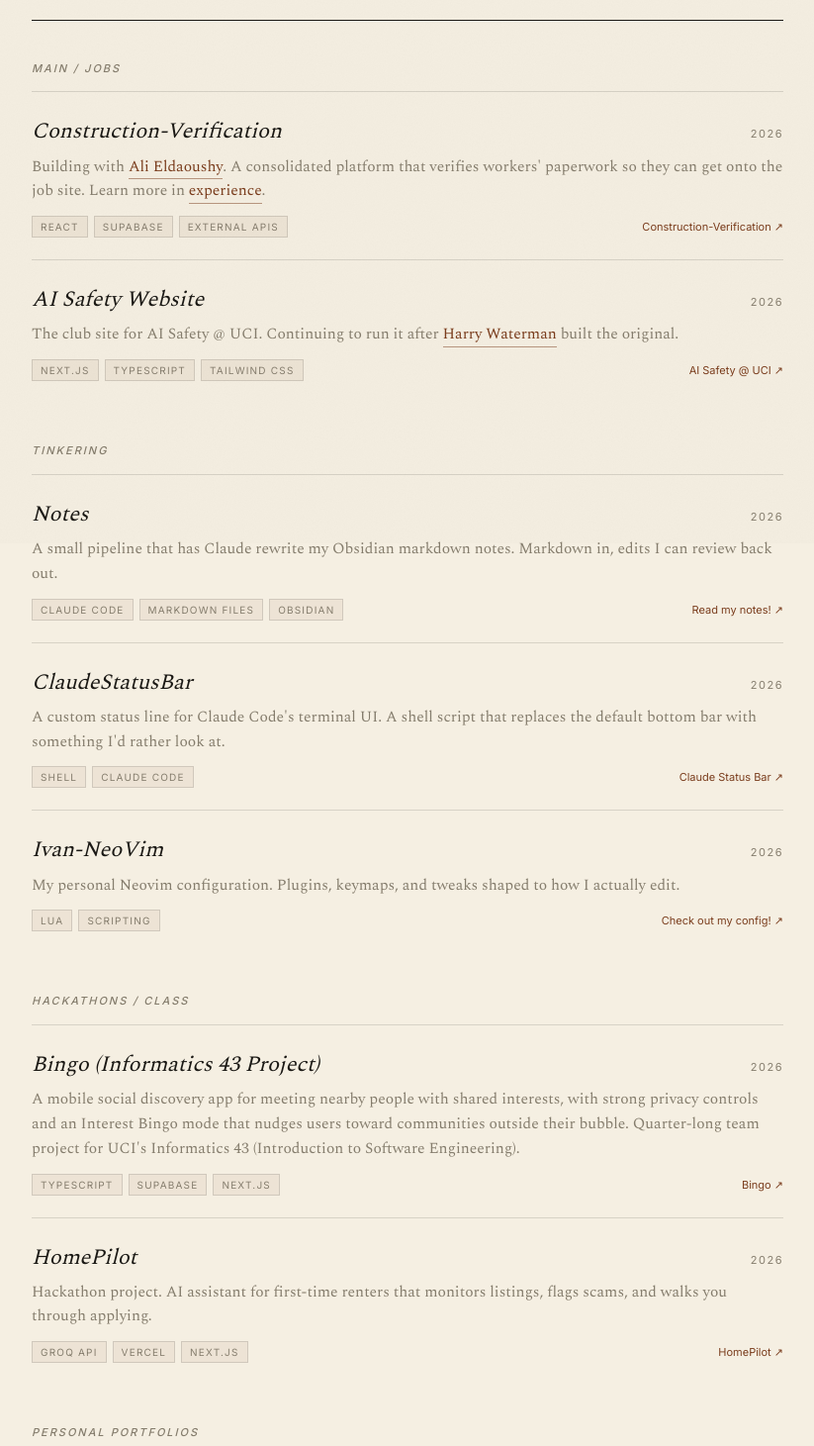
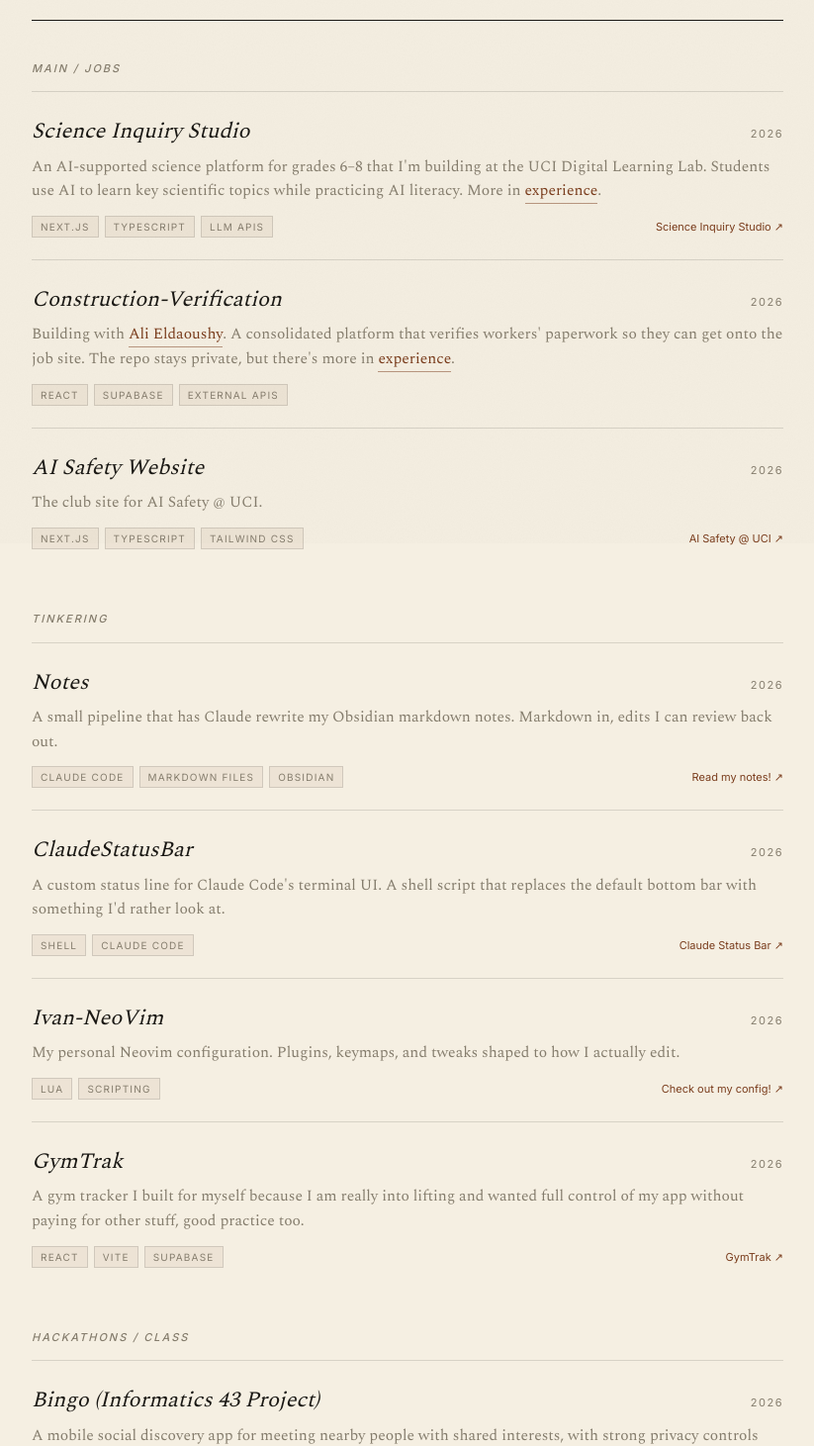
Before and after one commit to Ivan-Shishkin-Dev/Personal_Portfolio_3, a Next.js app: page /projects in a window 1280 px wide. Shown: the part 251-1712 px from the top of the page at 99% size, without its empty margins (228-1051 px from the left). Built offline with nearby package versions, Linux system fonts and the light colour scheme.

Commit message:
Add Science Inquiry Studio and GymTrak, privatize Construction-Verification
Lead Main/Jobs with Science Inquiry Studio (sinq.studio), drop the
Construction-Verification repo link and note the repo stays private,
add GymTrak under Tinkering, and trim the AI Safety Website blurb.

```diff
--- a/content/projects.tsx
+++ b/content/projects.tsx
@@ -12,6 +12,26 @@
 
 export const projects: Project[] = [
   {
+    title: "Science Inquiry Studio",
+    blurb: (
+      <>
+        An AI-supported science platform for grades 6–8 that I'm building at
+        the UCI Digital Learning Lab. Students use AI to learn key scientific
+        topics while practicing AI literacy. More in{" "}
+        <Link href="/experience">experience</Link>.
+      </>
+    ),
+    tags: ["Next.js", "TypeScript", "LLM APIs"],
+    links: [
+      {
+        label: "Science Inquiry Studio ↗",
+        href: "https://sinq.studio/",
+      },
+    ],
+    year: "2026",
+    group: "Main / Jobs",
+  },
+  {
     title: "Construction-Verification",
     blurb: (
       <>
@@ -23,35 +43,18 @@
         >
           Ali Eldaoushy
         </a>
-        . A consolidated platform that verifies workers' paperwork so they can get onto the job site. Learn more in{" "}
+        . A consolidated platform that verifies workers' paperwork so they can get onto the job site. The repo stays private, but there's more in{" "}
         <Link href="/experience">experience</Link>.
       </>
     ),
     tags: ["React", "Supabase", "External APIs"],
-    links: [
-      {
-        label: "Construction-Verification ↗",
-        href: "https://github.com/alieldaoushyuci/Construction-Verification",
-      },
-    ],
+    links: [],
     year: "2026",
     group: "Main / Jobs",
   },
   {
     title: "AI Safety Website",
-    blurb: (
-      <>
-        The club site for AI Safety @ UCI. Continuing to run it after{" "}
-        <a
-          href="https://harrywaterman.com/"
-          target="_blank"
-          rel="noopener noreferrer"
-        >
-          Harry Waterman
-        </a>{" "}
-        built the original.
-      </>
-    ),
+    blurb: "The club site for AI Safety @ UCI.",
     tags: ["Next.js", "TypeScript", "Tailwind CSS"],
     links: [
       {
@@ -99,6 +102,20 @@
       {
         label: "Check out my config! ↗",
         href: "https://github.com/Ivan-Shishkin-Dev/Ivan-NeoVim",
+      },
+    ],
+    year: "2026",
+    group: "Tinkering",
+  },
+  {
+    title: "GymTrak",
+    blurb:
+      "A gym tracker I built for myself because I am really into lifting and wanted full control of my app without paying for other stuff, good practice too.",
+    tags: ["React", "Vite", "Supabase"],
+    links: [
+      {
+        label: "GymTrak ↗",
+        href: "https://github.com/Ivan-Shishkin-Dev/GymTrak",
       },
     ],
     year: "2026",
```
